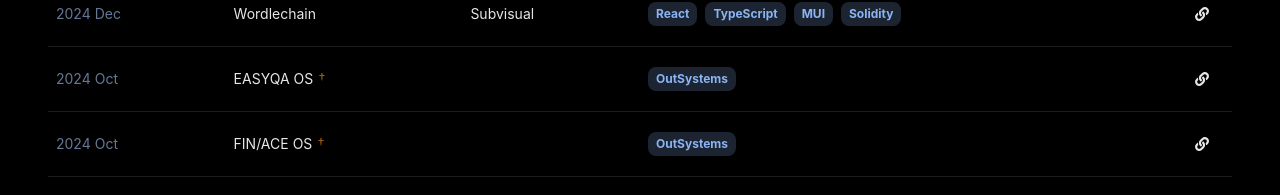
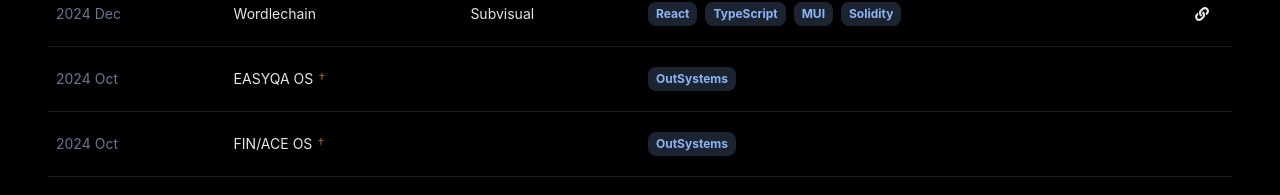
Before and after one commit to thetiagogil/04-thetiagogil, a React (Vite) app: page /timeline in a window 1280 px wide. Shown: the part 478-673 px from the top of the page. Built offline with nearby package versions, Linux system fonts and the light colour scheme.

Commit message:
disable links for inactive projects in table

```diff
--- a/src/components/sections/timeline-table.tsx
+++ b/src/components/sections/timeline-table.tsx
@@ -111,7 +111,7 @@
                       textColor={colors.neutral.lightest}
                       sx={{ fontSize: { xs: 12, sm: 14 }, "&:hover": { color: getCategoryColor(element.category) } }}
                     >
-                      {element.link.length > 0 ? <FaLink /> : null}
+                      {element.link && element.status !== "inactive" ? <FaLink /> : null}
                     </Stack>
                   </td>
                 </tr>
```
